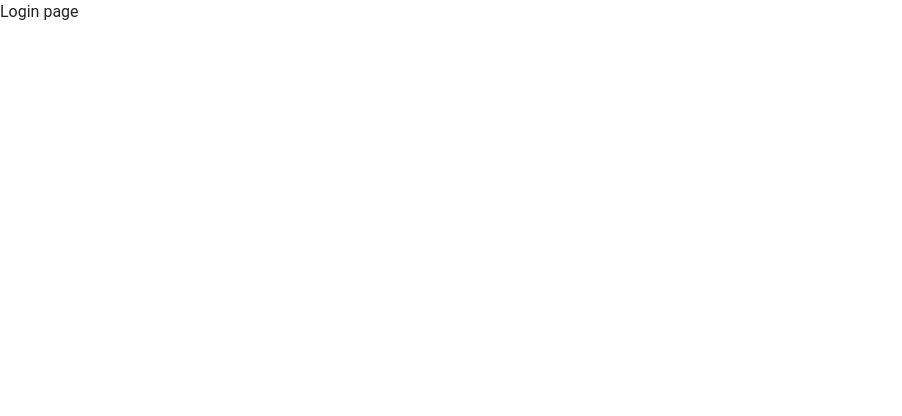
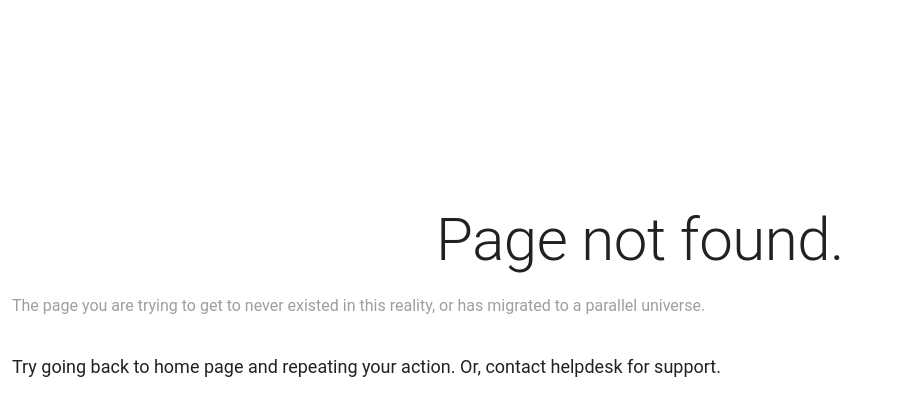
Before and after one commit to Amir0701/ChatView, a Vue app: page /not-found in a window 1280 px wide. Before the commit this address led to /login. Shown: the top 416 px of the page, without its empty margins (0-902 px from the left). Built offline with nearby package versions, Linux system fonts and the light colour scheme.

Commit message:
not found page

```diff
--- /dev/null
+++ b/src/router/authGuard.js
@@ -0,0 +1,20 @@
+import * as AUTH_CONSTANTS from "@/store/modules/auth/constants";
+
+export const redirectFromLogin = (to, from, next) => {
+    const isAuthenticated = !!localStorage.getItem(AUTH_CONSTANTS.LOCALSTORAGE_KEY)
+
+    if (to.path === '/login' && isAuthenticated) next({ path: '/' })
+    else next()
+}
+
+export const authGuard = (to, from, next) => {
+    const isAuthenticated = !!localStorage.getItem(AUTH_CONSTANTS.LOCALSTORAGE_KEY)
+
+    if (to.path !== '/login' && !isAuthenticated) next({ path: '/login' })
+    else next()
+}
+
+export const notFound = (to, from, next) => {
+    if (to.path !== 'not-found') next({ path: 'not-found' })
+    else next()
+}
--- a/src/router/index.js
+++ b/src/router/index.js
@@ -1,25 +1,35 @@
 import Vue from 'vue'
 import VueRouter from 'vue-router'
 
-import Login from '@/views/Login';
-import * as AUTH_CONSTANTS from "@/store/modules/auth/constants";
+import Login from '@/views/Login'
+import {authGuard, notFound, redirectFromLogin} from "@/router/authGuard"
 
 Vue.use(VueRouter)
 
 const routes = [
   {
     path: '/',
-    redirect: 'chats'
+    redirect: 'chat'
   },
   {
     path: '/login',
     name: 'login',
-    component: Login
+    component: Login,
+    beforeEnter: redirectFromLogin
   },
   {
-    path: '/chats',
+    path: '/chat',
     name: 'chats',
-    component: () => import('@/views/Chats')
+    component: () => import('@/views/Chats'),
+    beforeEnter: authGuard
+  },
+  {
+    path: '*',
+    beforeEnter: notFound
+  },
+  { // 404
+    path: '/not-found',
+    component: () => import('@/views/NotFound')
   }
 ]
 
@@ -29,12 +39,4 @@ const router = new VueRouter({
   routes
 })
 
-router.beforeEach((to, from, next) => {
-  const isAuthenticated = !!localStorage.getItem(AUTH_CONSTANTS.LOCALSTORAGE_KEY)
-
-  if (!isAuthenticated && to.path !== '/login') next({ name: 'login' })
-  else if (isAuthenticated && to.path !== '/chats') next({ name: 'chats' })
-  else next()
-})
-
 export default router
--- /dev/null
+++ b/src/views/NotFound.vue
@@ -0,0 +1,31 @@
+<template>
+  <div class="NotFound" style="height: 100vh">
+    <v-container fill-height fluid>
+      <v-row align="center"
+             justify="center">
+        <v-col>
+          <v-flex xs12>
+            <v-card height="400" color="transparent" flat>
+              <div class="display-3 mt-5 text-center">Page not found.</div>
+              <div class="grey--text lighten-5">
+                <br>
+                The page you are trying to get to never existed in this reality,
+                or has migrated to a parallel universe.
+              </div>
+              <div class="paragraph-text mt-2">
+                <br />Try going back to home page and repeating your action. Or,
+                contact helpdesk for support.
+              </div>
+            </v-card>
+          </v-flex>
+        </v-col>
+      </v-row>
+    </v-container>
+  </div>
+</template>
+
+<style>
+.paragraph-text {
+  font-size: 18px;
+}
+</style>
```
